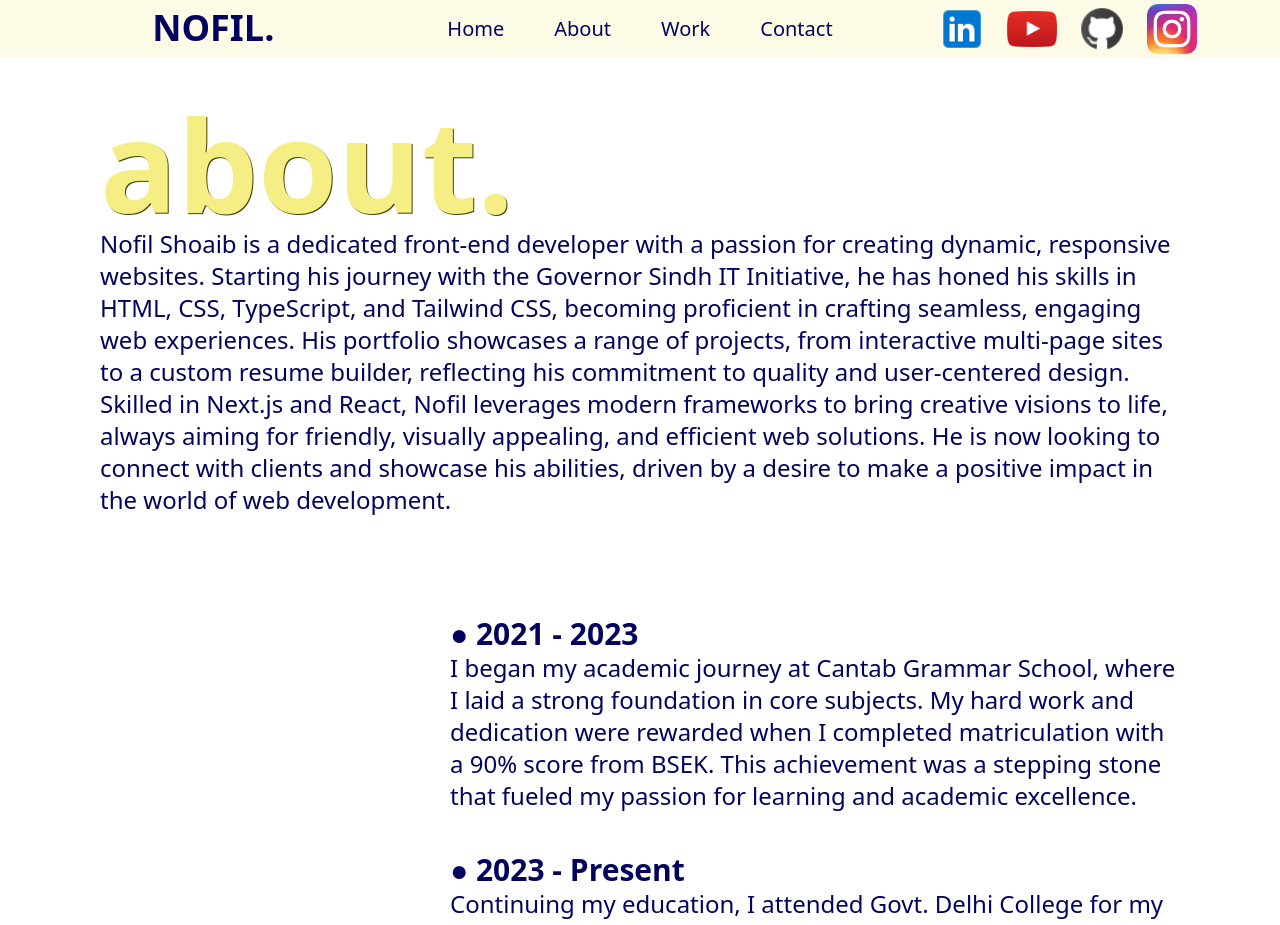
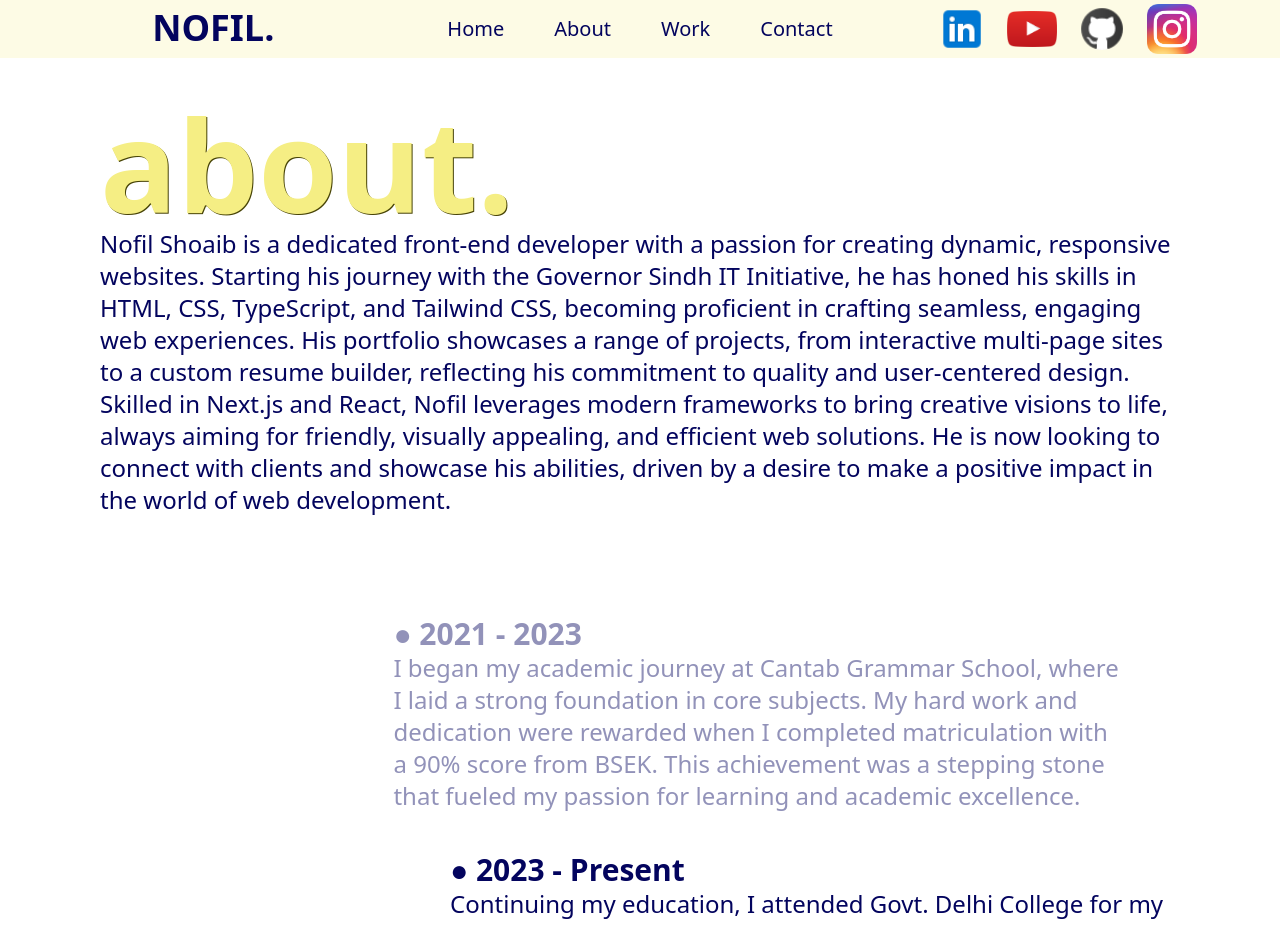
Before and after one commit to MuhammadNofilShoaib/portfolio-tailwind, a Next.js app: page /about in a window 1280 px wide. Shown: the top 925 px of the page. Built offline with nearby package versions, Linux system fonts and the light colour scheme.

Commit message:
Update page.tsx

```diff
--- a/app/about/page.tsx
+++ b/app/about/page.tsx
@@ -12,15 +12,15 @@ function page() {
       </div>
     </div>
     <div className="text-customBlue mt-[50px] text-left ml-0 grid grid-rows-3 mdMob:flex mdMob:flex-col mdMob:gap-[40px] customMd:mt-[100px] customMd:ml-[200px] customMd:gap-[60px customLg:ml-[350px] animate-rightAnimate">
-      <div className="ab-1a">
+      <div className="ab-1a scroll">
         <h1 className='font-bold text-2xl customMd:text-3xl'>● 2021 - 2023</h1>
         <p className='text-xl customMd:text-2xl'>I began my academic journey at Cantab Grammar School, where I laid a strong foundation in core subjects. My hard work and dedication were rewarded when I completed matriculation with a 90% score from BSEK. This achievement was a stepping stone that fueled my passion for learning and academic excellence.</p>
       </div>
-      <div className="ab-1b">
+      <div className="ab-1b scroll">
         <h1 className='font-bold text-2xl customMd:text-3xl'>● 2023 - Present</h1>
         <p className='text-xl customMd:text-2xl'>Continuing my education, I attended Govt. Delhi College for my 11th and 12th grades. Here, I further developed my analytical and problem-solving skills, focusing on subjects that would pave the way for my future in technology. The college experience enriched my understanding and prepared me for the next steps in my academic and professional journey.</p>
       </div>
-      <div className="ab-1c pb-4">
+      <div className="ab-1c scroll pb-4">
         <h1 className='font-bold text-2xl customMd:text-3xl'>● 2023 - Present</h1>
         <p className='text-xl customMd:text-2xl'>Eager to enhance my technical skills, I joined the Governor Sindh IT Initiative, where I embarked on a path in web development. Under the guidance of experienced mentors, I honed my skills in front-end technologies, with a strong focus on building dynamic web applications using Next.js, TypeScript, and Tailwind CSS. This program has been transformative, solidifying my expertise and fueling my aspirations as a web developer.</p>
       </div>
```
